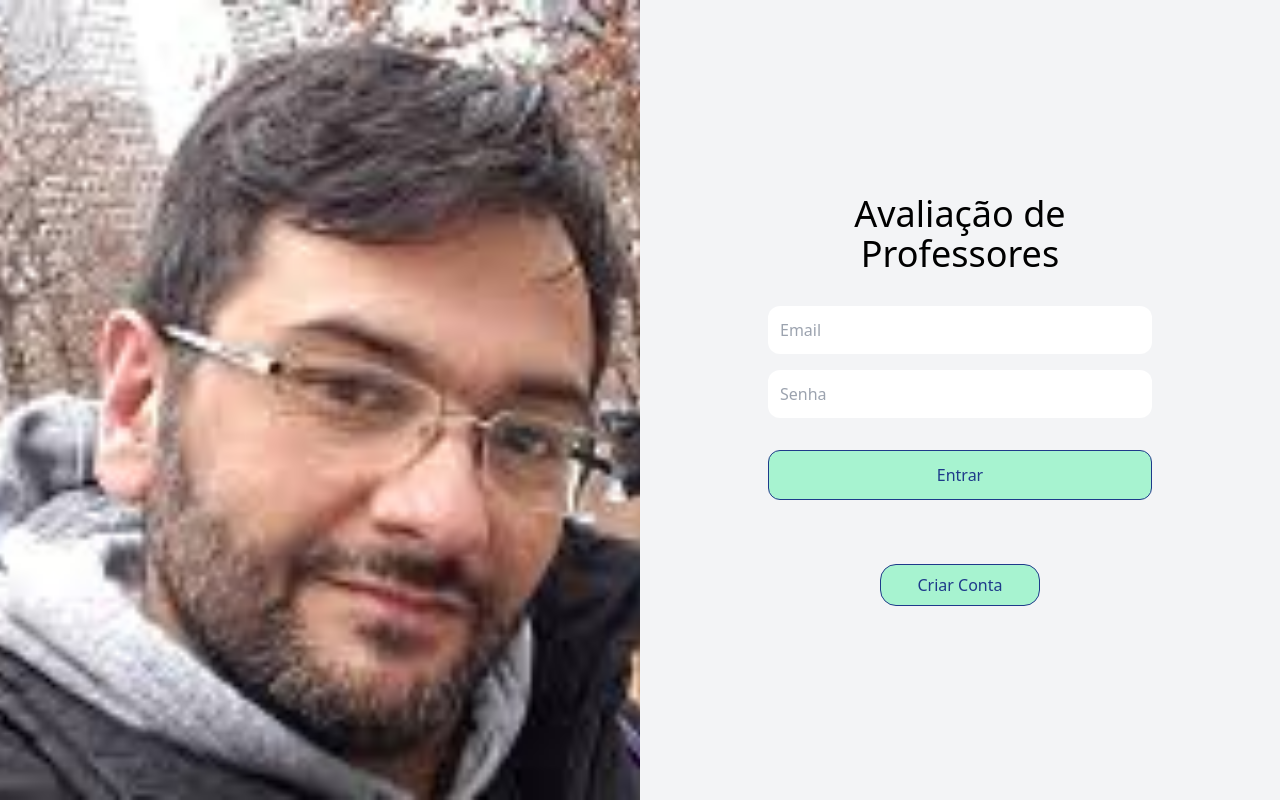
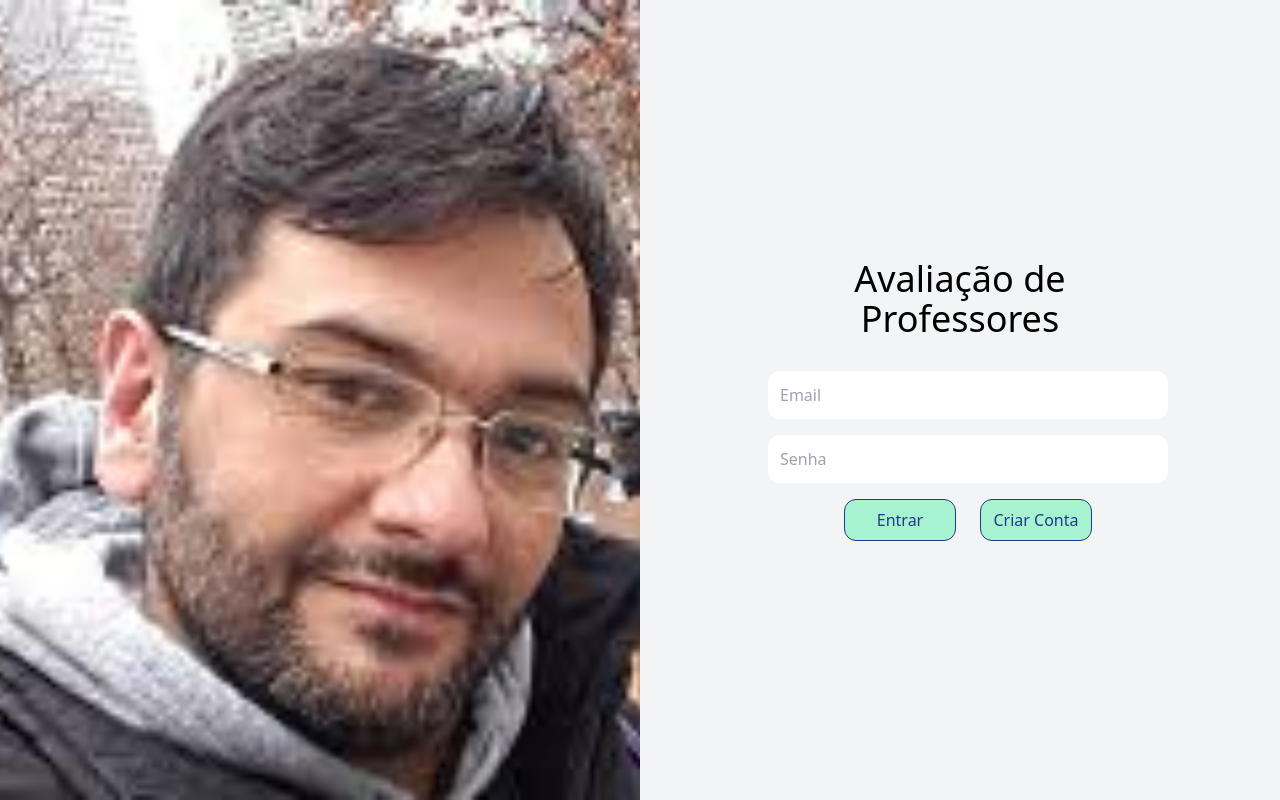
Before and after one commit to bernardo-vilar/PT-Grupo7-Front, a Next.js app in the folder my-app/: page /login in a window 1280 px wide. Built offline with nearby package versions, Linux system fonts and the light colour scheme.

Commit message:
Consertando estilização

```diff
--- a/my-app/src/app/cadastro/page.tsx
+++ b/my-app/src/app/cadastro/page.tsx
@@ -45,7 +45,7 @@ export default function CadastroPage() {
           <h1 className="text-4xl text-center mb-8 font-medium">Cadastrar usuário</h1>
 
           {/* Form */}
-          <form onSubmit={handleSubmit}>
+          <form onSubmit={handleSubmit} className="flex flex-col items-center w-[400px]">
             <input
               className="w-full mb-4 p-3 rounded-xl focus:outline-none focus:ring focus:ring-emerald-200"
               type="text"
@@ -93,7 +93,7 @@ export default function CadastroPage() {
             />
             <button
               type="submit"
-              className="w-full p-3 mt-4 rounded-xl bg-emerald-200 hover:bg-emerald-300 hover:scale-95 duration-150 border border-blue-900 text-blue-900"
+              className="w-40 p-2 mt-4 rounded-xl bg-emerald-200 hover:bg-emerald-300 hover:scale-95 duration-150 border border-blue-900 text-blue-900"
             >
               Criar Conta
             </button>
--- a/my-app/src/app/login/page.tsx
+++ b/my-app/src/app/login/page.tsx
@@ -26,7 +26,7 @@ export default function Page() {
     try {
       const response = await loginUser({ email, senha });
       console.log(response.message);
-      alert('Login successful!');
+      alert("Login successful!");
       router.push("/feed");
     } catch (error: any) {
       console.error("Login failed:", error.message || error);
@@ -48,7 +48,7 @@ export default function Page() {
           {errorMessage && <p className="text-red-500 text-center">{errorMessage}</p>}
 
           {/* Form */}
-          <form onSubmit={handleSubmit}>
+          <form onSubmit={handleSubmit} className="flex flex-col items-center w-[400px]">
             <input
               className="w-full mb-4 p-3 rounded-xl focus:outline-none focus:ring focus:ring-emerald-200"
               type="email"
@@ -67,21 +67,23 @@ export default function Page() {
               onChange={handleChange}
               required
             />
+            <div className="flex justify-between items-center gap-6 justify-center">
               <button
                 type="submit"
-              className="w-full p-3 mt-4 rounded-xl bg-emerald-200 hover:bg-emerald-300 hover:scale-95 duration-150 border border-blue-900 text-blue-900"
+                className="flex-1 p-2 w-28 rounded-xl bg-emerald-200 hover:bg-emerald-300 hover:scale-95 duration-150 border border-blue-900 text-blue-900"
               >
                 Entrar
               </button>
-          </form>
-
-          <div className="flex justify-center gap-12 mt-16">
-            <Link href={"/cadastro"}>
-              <button className="w-40 p-2 rounded-2xl bg-emerald-200 hover:bg-emerald-300 hover:scale-95 duration-150 border border-blue-900 text-blue-900">
+              <Link href="/cadastro">
+                <button
+                  type="button"
+                  className="flex-1 p-2 w-28 rounded-xl bg-emerald-200 hover:bg-emerald-300 hover:scale-95 duration-150 border border-blue-900 text-blue-900"
+                >
                   Criar Conta
                 </button>
               </Link>
             </div>
+          </form>
         </div>
       </div>
     </main>
```
Lines whose indentation alone changed are shown as unchanged.
